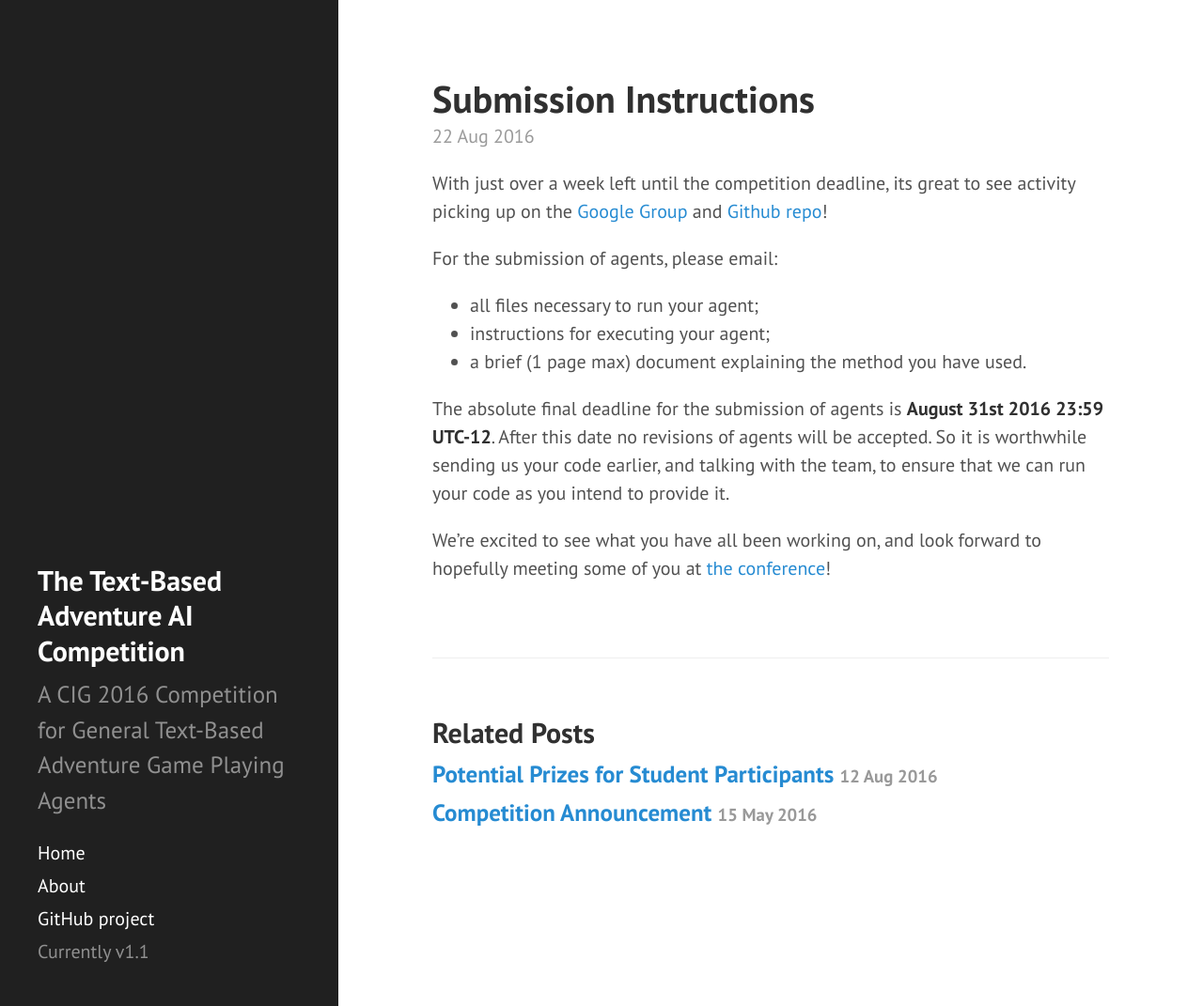
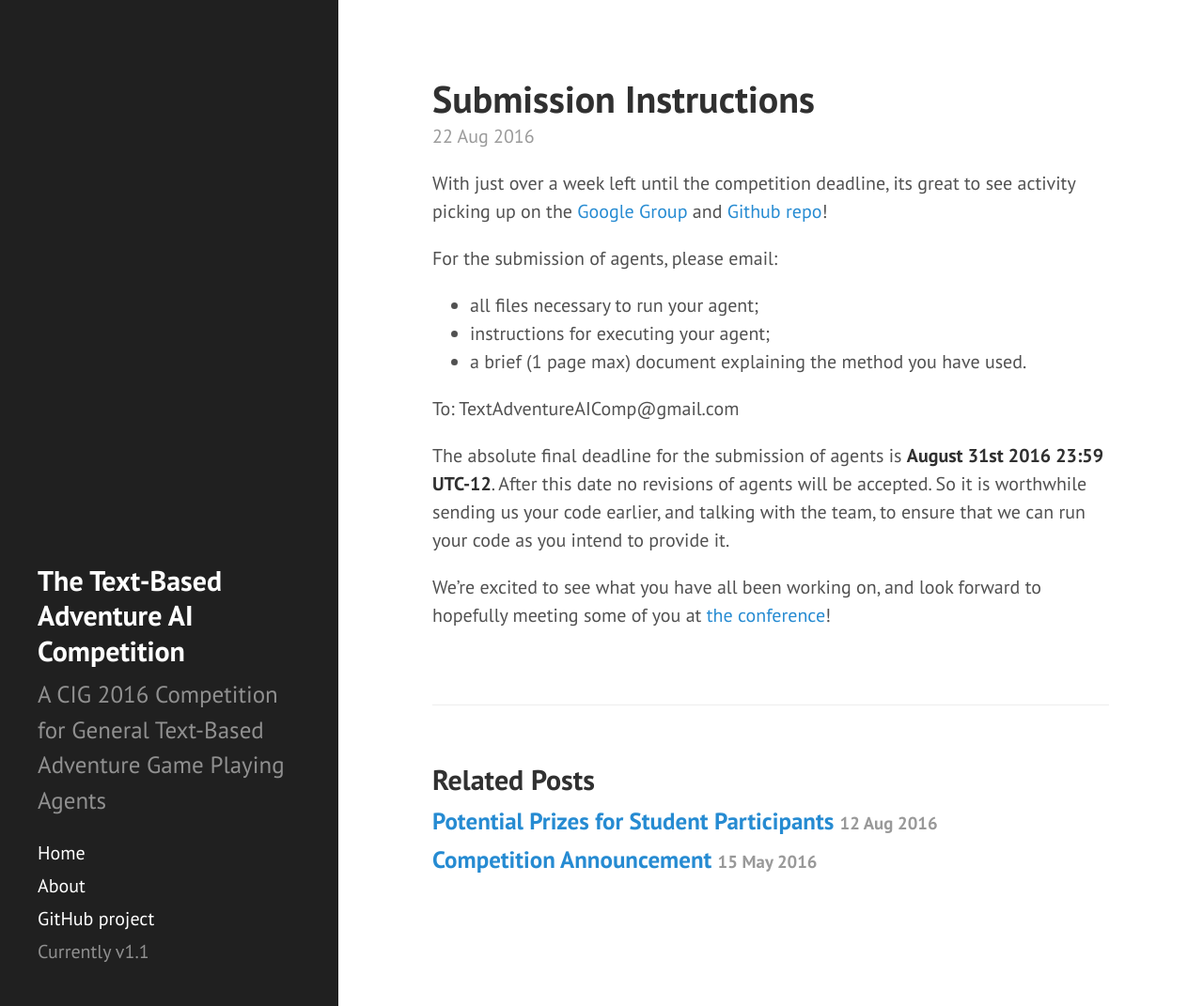
Before and after one commit to Atkrye/IEEE-CIG-Text-Adventurer-Competition, a Jekyll site: the page built from _posts/2016-08-22-submission.md, in a window 1280 px wide and 1071 px high. Shown: the whole window at 94% size. Built offline with Jekyll 4.4.1, drawn with Linux system fonts in a browser that asks for light colours; Markdown is read by kramdown in place of the engine named in the settings.

Commit message:
Added submission email to post about submission instuctions

```diff
--- a/_posts/2016-08-22-submission.md
+++ b/_posts/2016-08-22-submission.md
@@ -11,6 +11,8 @@ For the submission of agents, please email:
 - instructions for executing your agent;
 - a brief (1 page max) document explaining the method you have used.
 
+To: TextAdventureAIComp@gmail.com
+
 The absolute final deadline for the submission of agents is **August 31st 2016 23:59 UTC-12**. After this date no revisions of agents will be accepted. So it is worthwhile sending us your code earlier, and talking with the team, to ensure that we can run your code as you intend to provide it.
 
 We're excited to see what you have all been working on, and look forward to hopefully meeting some of you at [the conference](http://cig16.image.ece.ntua.gr)!
```
